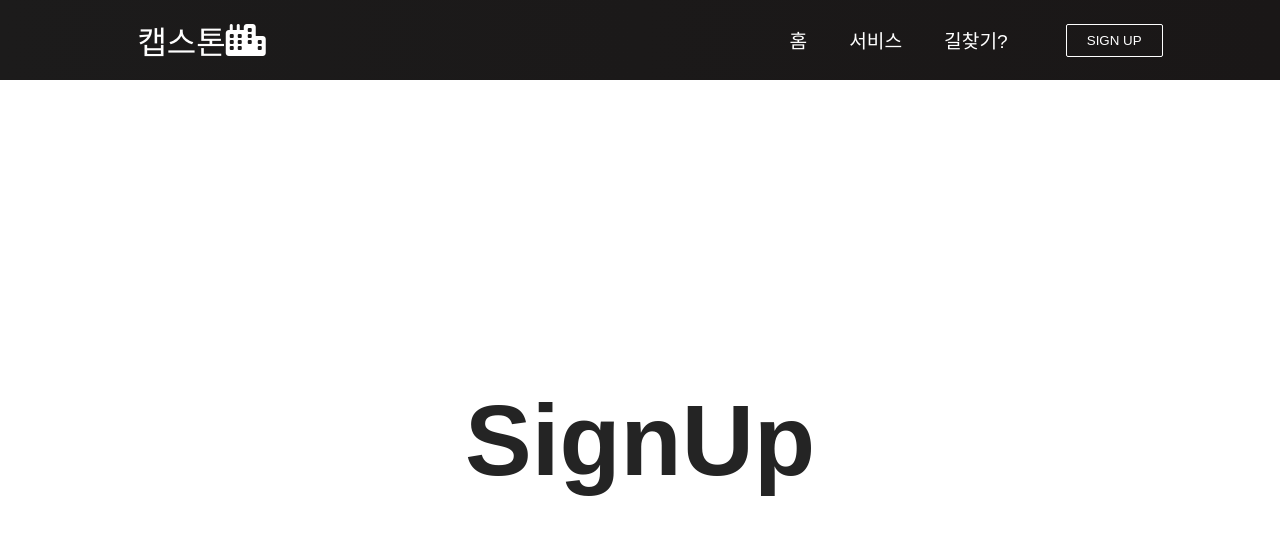
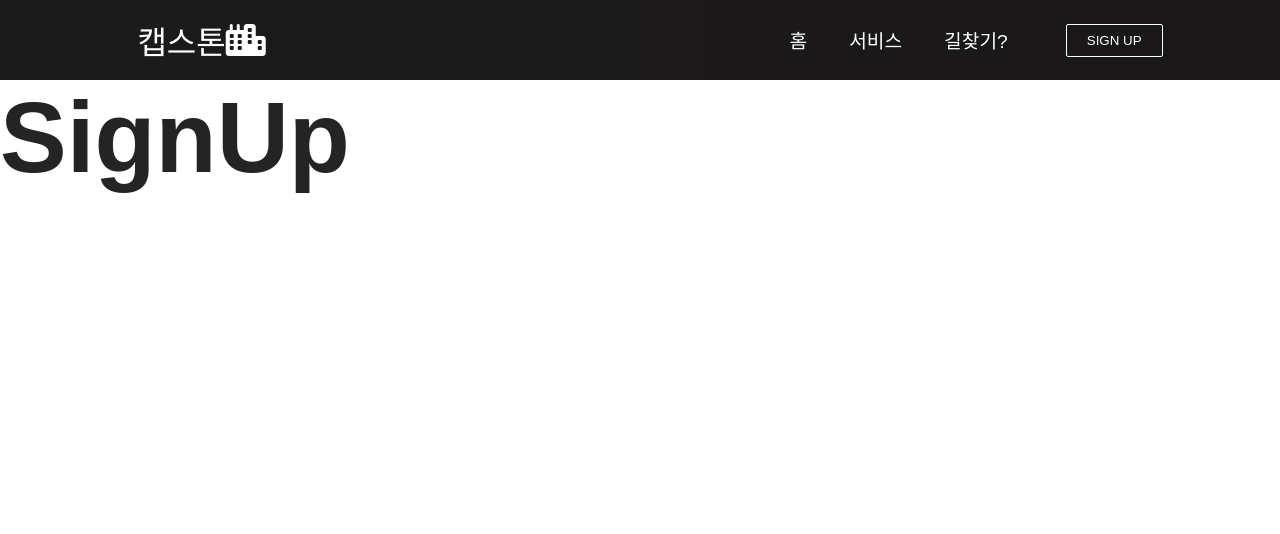
Before and after one commit to kjs62379264/Reeeeei, a React (Create React App) app: page /sign-up in a window 1280 px wide. Shown: the top 534 px of the page. Built offline with nearby package versions, Linux system fonts and the light colour scheme.

Commit message:
front-15

```diff
--- a/src/App.css
+++ b/src/App.css
@@ -7,7 +7,8 @@
 
   .home,
   .products,
-  .sign-up {
+  .sign-up
+  .mappings {
     display: flex;
     height: 90vh;
     align-items: center;
@@ -37,6 +38,8 @@
     width: 100%;
     align-items: center;
     justify-content: space-between;
+    border: 1px solid #242424;
+    margin-bottom: 20px;
   }
 
   .services .image {
@@ -57,11 +60,13 @@
     line-height: 1.5;
     margin: 20px;
     text-align: left;
+    margin-top: 1px;
   }
 
   .services .details {
     display: flex;
     justify-content: space-between;
+    font-size: 16px;
   }
 
   .services .info-box {
@@ -80,6 +85,14 @@
   }
 
   .sign-up {
+    background-position: center;
+    background-size: cover;
+    background-repeat: no-repeat;
+    color: #242424;
+    font-size: 100px;
+  }
+
+  .mappings{
     background-position: center;
     background-size: cover;
     background-repeat: no-repeat;
--- a/src/App.js
+++ b/src/App.js
@@ -6,6 +6,7 @@ import Home from './components/pages/Home';
 import Services from './components/pages/Services';
 import Products from './components/pages/Products';
 import SignUp from './components/pages/SignUp';
+import Mappings from './components/pages/Mappings';
 
 function App() {
   return (
@@ -17,6 +18,7 @@ function App() {
         <Route path='/services' Component={Services} />
         <Route path='/products' Component={Products} />
         <Route path='/sign-up' Component={SignUp} />
+        <Route path='/mappings' Component={Mappings} />
       </Routes>
     </Router>
     </>
--- a/src/components/ServiceItem.js
+++ b/src/components/ServiceItem.js
@@ -1,9 +1,10 @@
 import React from "react";
+import { Link } from "react-router-dom";
 
 const ServiceItem = ({ title, image, description, address, phone }) => {
     return (
         <div className="service-item">
-            <h1>{title}</h1>
+            <h3> <Link to='/mappings'>{title}</Link> </h3>
             <div className="info-row">
                 <img
                     src={image}
--- /dev/null
+++ b/src/components/pages/Mappings.js
@@ -0,0 +1,8 @@
+import React from 'react'
+import '../../App.css'
+
+export default function Mappings() {
+  return (
+    <h1 className='mappings'>Mappings</h1>
+  )
+}
```
